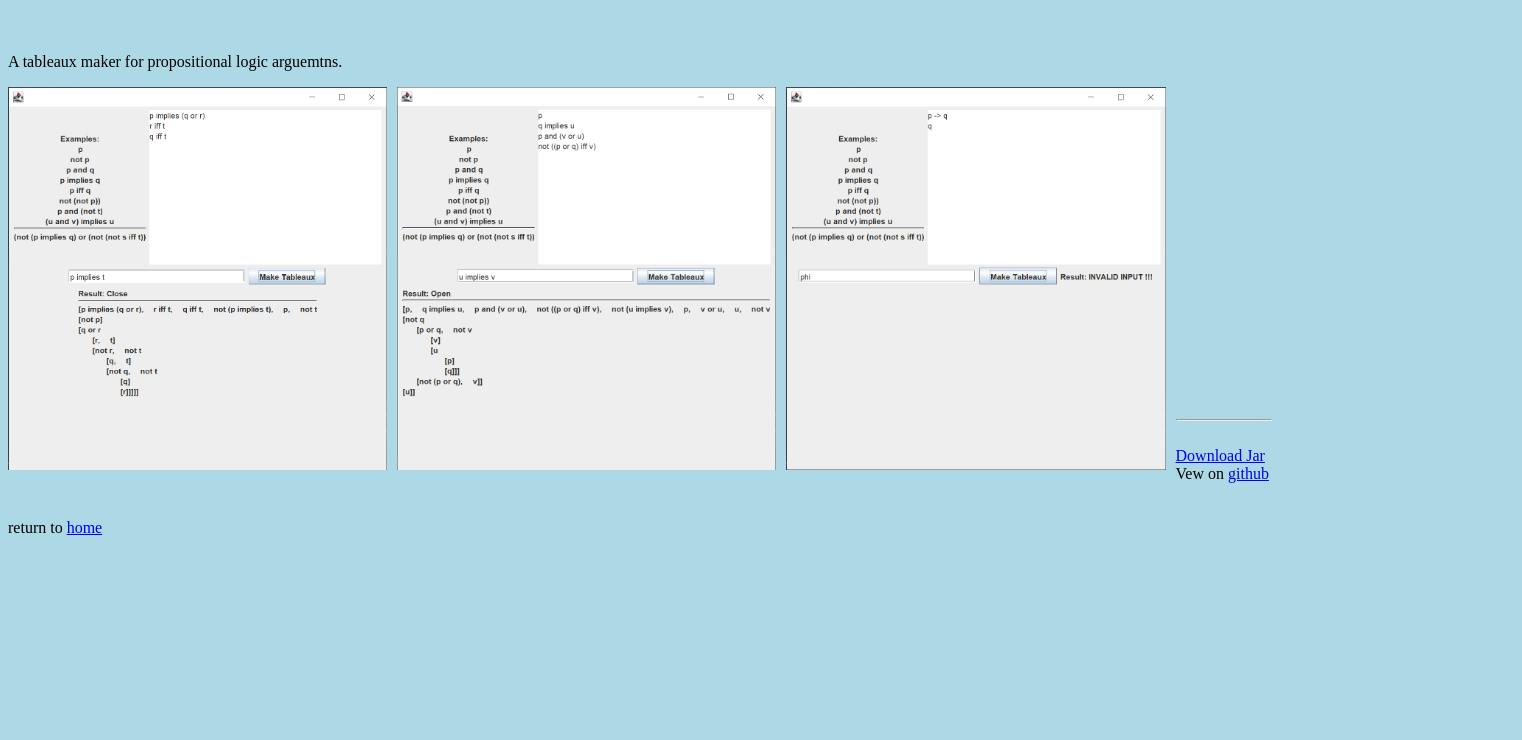
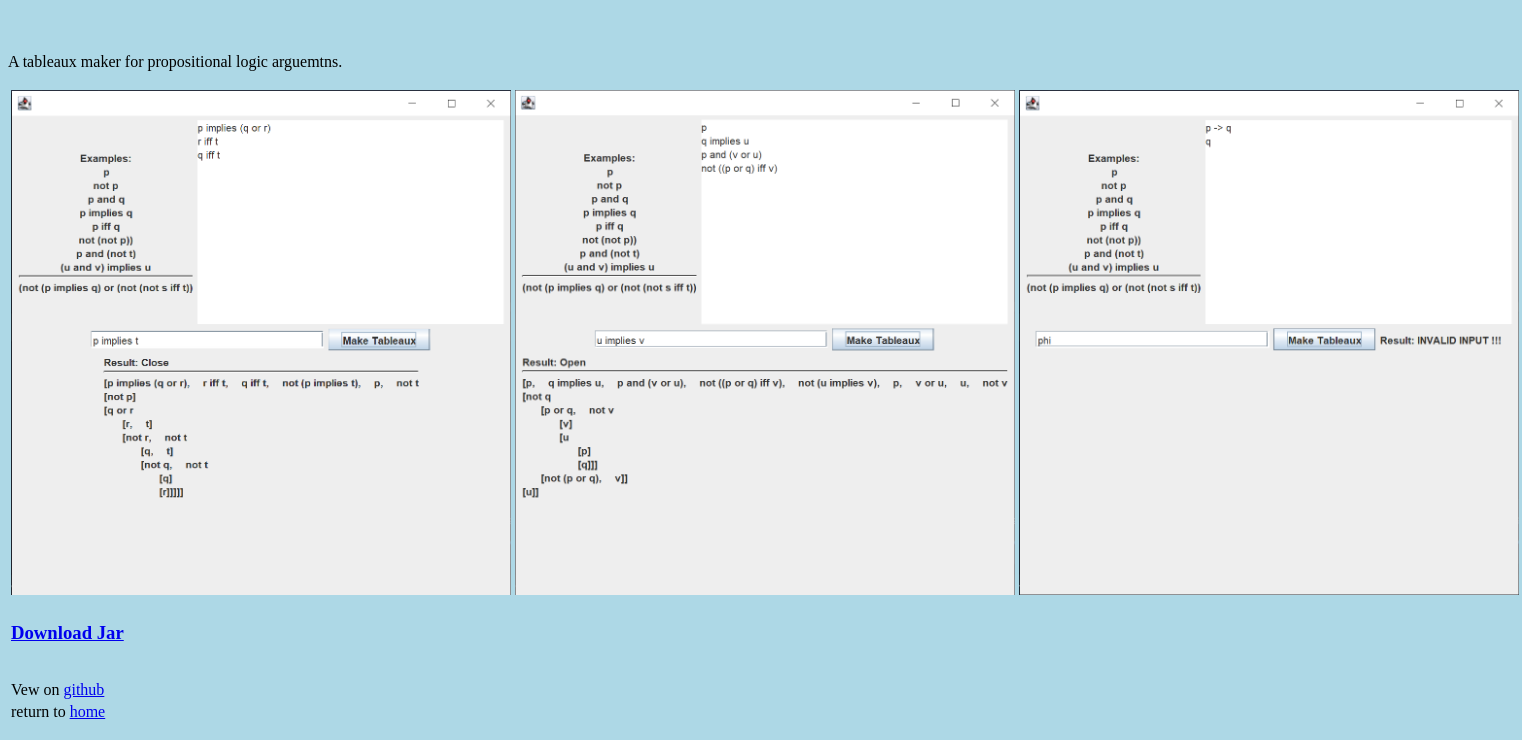
Before and after one commit to TigerThePro/Tableaux, a plain HTML site: page index.html in a window 1280 px wide. Shown: the part 87-827 px from the top of the page, 1522 px wide, since content can reach past the window. Before the commit the page ends 800 px from the top, so only its background shows below. Drawn offline with Linux system fonts and the light colour scheme.

Commit message:
Add files via upload

```diff
--- a/index.html
+++ b/index.html
@@ -4,7 +4,7 @@
 
 <head>
     <meta charset="utf-8">
-  <meta name="viewport" content = "width=device-width, initial-scale=1">
+    <meta name="viewport" content="width=device-width, initial-scale=1">
     <title>Tableaux Maker</title>
 </head>
 
@@ -18,24 +18,25 @@
     </p>
 
     <p>
-  <img src="TableauxPhoto/closed.PNG" width="30%" style="float: left;
-            margin-right: 10px;"/>
-            <img src="TableauxPhoto/open.PNG" width="30%" style="float: left;
-                      margin-right: 10px;"/>
-                      <img src="TableauxPhoto/invalid.PNG" width="30%" style="float: left;
-                                margin-right: 10px;"/>
-  </p>
-  <br><br><br><br><br><br><br><br><br><br><br><br><br><br><br><br><br><br>
-  <hr>
-  <br>
-  <a href="Tableaux.jar" download> Download Jar </a>
+    <table>
+        <tr>
+            <td><img src="TableauxPhoto/closed.PNG" width="500px"/td>
+            <td><img src="TableauxPhoto/open.PNG" width="500px" /></td>
+            <td><img src="TableauxPhoto/invalid.PNG" width="500px" /></td>
+        </tr>
+        <tr>
+            <td><a href="Tableaux.jar" download> <h3>Download Jar</h3> </a>
             <br>
             Vew on <a href="https://github.com/TigerThePro/Tableaux" target="_blank">
-   github</a>
-   <br>
-   <br>
-   <br>
-   return to <a href="https://tigerthepro.github.io/TigerWu/"> home</a>
+                github</a></td>
+        </tr>
+        <tr>
+            <td>return to <a href="https://tigerthepro.github.io/TigerWu/"> home</a></td>
+        </tr>
+    </table>
+
+    </p>
+
 </body>
 
 
```
Lines whose indentation alone changed are shown as unchanged.
